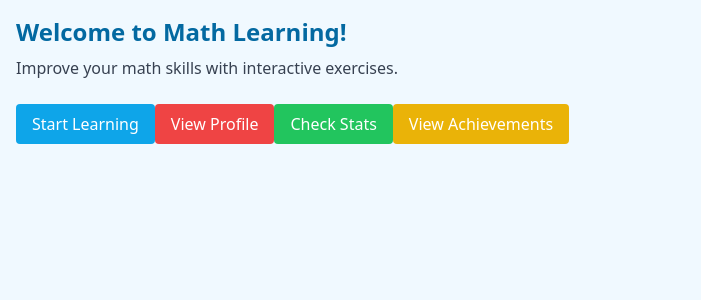
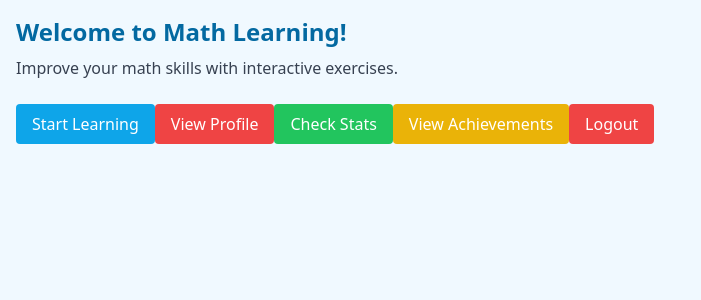
Before and after one commit to Svendzen/MathLearningPlatform, a React (Vite) app in the folder frontend/: page / in a window 1280 px wide. Shown: the top 300 px of the page, without its empty margins (0-701 px from the left). Built offline with nearby package versions, Linux system fonts and the light colour scheme.

Commit message:
Added a logout button to the dashboard

```diff
--- a/frontend/src/components/Dashboard.jsx
+++ b/frontend/src/components/Dashboard.jsx
@@ -1,4 +1,5 @@
 import { Link } from "react-router-dom";
+import LogoutButton from "./LogoutButton.jsx";
 
 function Dashboard() {
     return (
@@ -19,6 +20,7 @@ function Dashboard() {
                 <Link to="/achievements" className="inline-block bg-yellow-500 text-white px-4 py-2 rounded">
                     View Achievements
                 </Link>
+                <LogoutButton />
             </div>
         </div>
     );
--- /dev/null
+++ b/frontend/src/components/LogoutButton.jsx
@@ -0,0 +1,28 @@
+import { useNavigate } from "react-router-dom";
+
+function LogoutButton() {
+    const navigate = useNavigate();
+
+    const handleLogout = () => {
+        // Clear all localStorage keys related to user session
+        localStorage.removeItem("token");
+        localStorage.removeItem("role");
+        localStorage.removeItem("username");
+        localStorage.removeItem("firstName");
+        localStorage.removeItem("lastName");
+
+        // Navigate to the login page
+        navigate("/login");
+    };
+
+    return (
+        <button
+            onClick={handleLogout}
+            className="bg-red-500 text-white px-4 py-2 rounded hover:bg-red-600"
+        >
+            Logout
+        </button>
+    );
+}
+
+export default LogoutButton;
```
